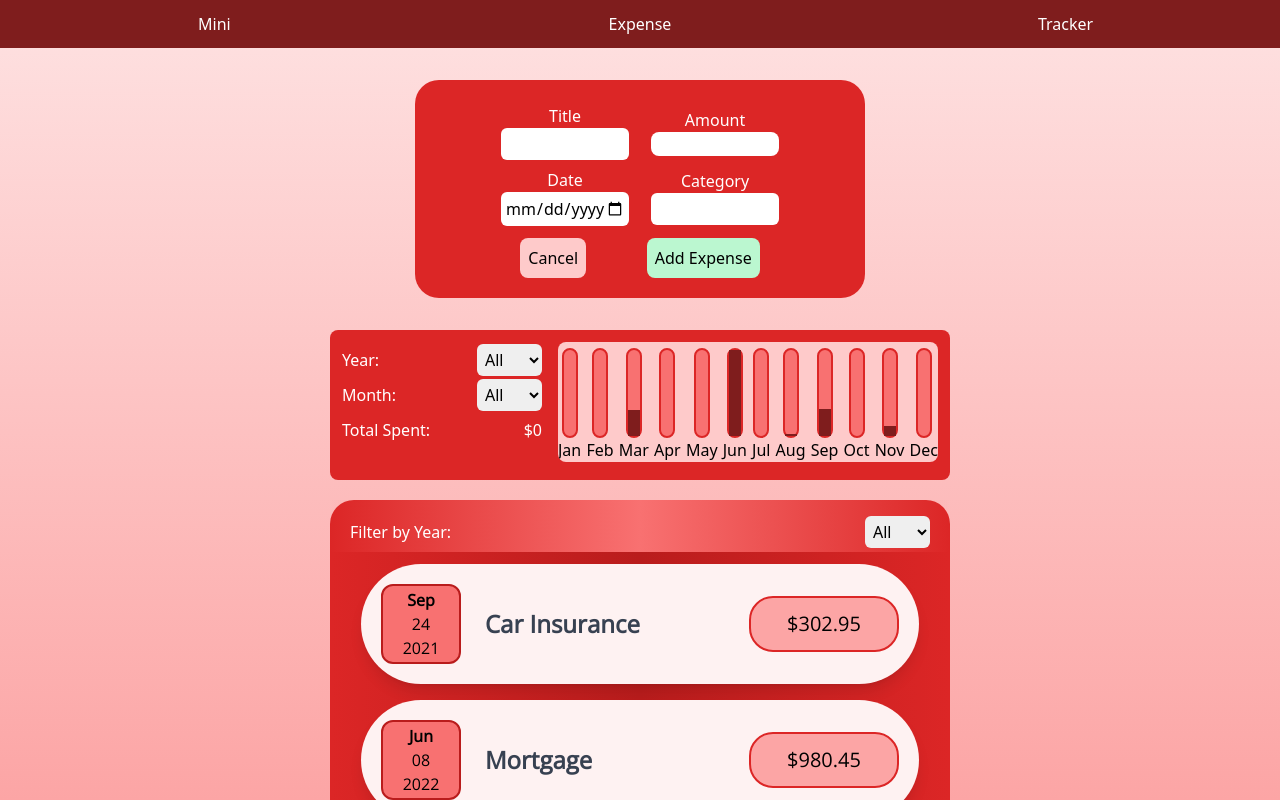
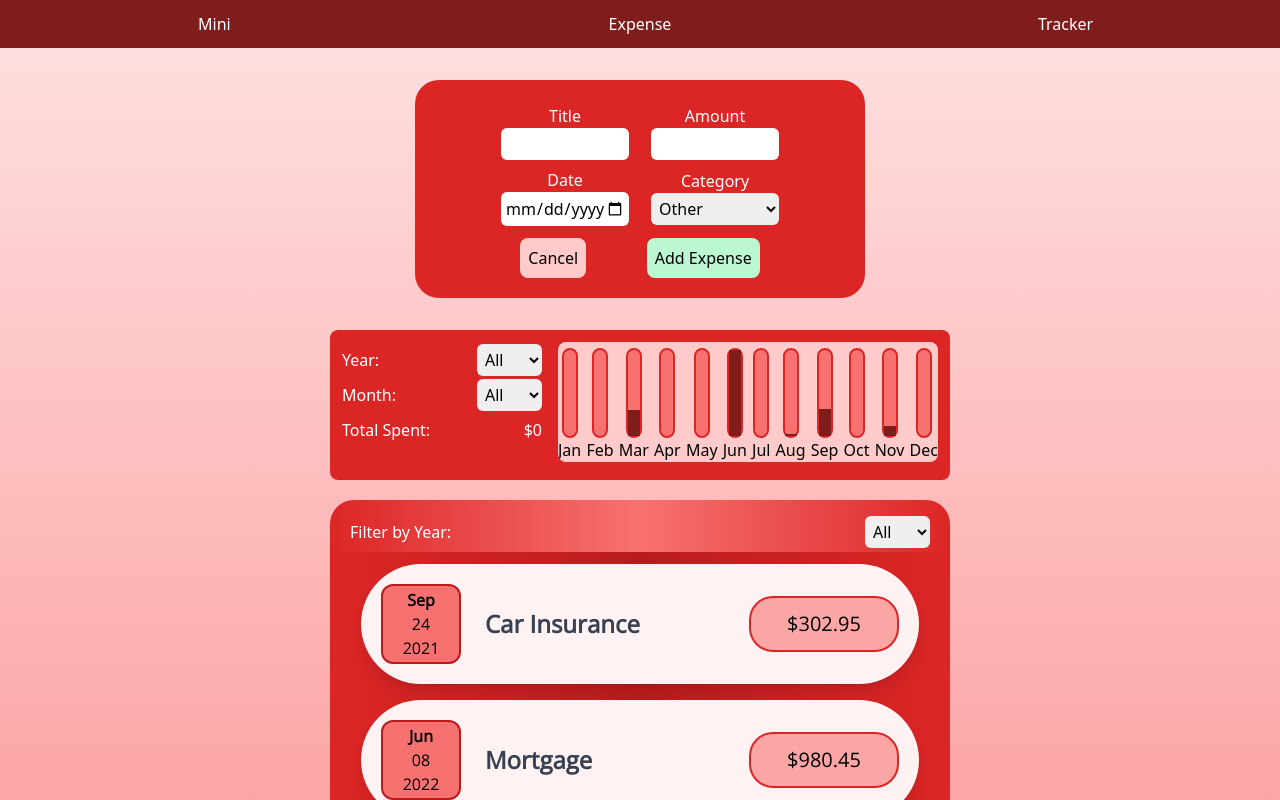
Before and after one commit to 90sPixelDev/react-expanse-tracker, a React (Create React App) app: page / in a window 1280 px wide. Both pictures are taken after a click on the button "Add Expense". Built offline with nearby package versions, Linux system fonts and the light colour scheme.

Commit message:
added a modal error with the use of portals (enjoyed it was fun to figure out) added a category selection (still not fully implemented)

```diff
--- a/public/index.html
+++ b/public/index.html
@@ -3,15 +3,23 @@
 	<head>
 		<meta charset="utf-8" />
 		<link rel="icon" href="%PUBLIC_URL%/favicon.ico" />
-		<meta name="viewport" content="width=device-width, initial-scale=1, minimum-scale=1.0" />
+		<meta
+			name="viewport"
+			content="width=device-width, initial-scale=1, minimum-scale=1.0"
+		/>
 		<meta name="theme-color" content="#000000" />
-		<meta name="description" content="Web site created using create-react-app" />
+		<meta
+			name="description"
+			content="Web site created using create-react-app"
+		/>
 		<link rel="apple-touch-icon" href="%PUBLIC_URL%/logo192.png" />
 		<link rel="manifest" href="%PUBLIC_URL%/manifest.json" />
 		<title>React Expanse Tracker</title>
 	</head>
 	<body>
 		<noscript>You need to enable JavaScript to run this app.</noscript>
+		<div id="backdrop-root"></div>
+		<div id="overlay-root"></div>
 		<div id="root"></div>
 	</body>
 </html>
--- a/src/App.js
+++ b/src/App.js
@@ -1,7 +1,7 @@
 import React, { useState } from 'react';
 import './tailwind.css';
 import Expenses from './components/Expenses/Expenses';
-import HomeBody from './components/UI/HomeBody';
+import Wrapper from './components/UI/Wrapper';
 import NewExpense from './components/NewExpense/NewExpense';
 import Stats from './components/stats/Stats';
 import Header from './components/UI/Header';
@@ -57,13 +57,13 @@ const App = () => {
 	};
 
 	return (
-		<HomeBody>
+		<Wrapper>
 			<Header />
 			<NewExpense onAddExpense={addExpenseHandler} />
 			<Stats data={expenses}></Stats>
 			<Expenses items={expenses} />
 			<Footer />
-		</HomeBody>
+		</Wrapper>
 	);
 };
 
--- a/src/components/NewExpense/ExpenseForm.js
+++ b/src/components/NewExpense/ExpenseForm.js
@@ -10,7 +10,6 @@ const ExpenseForm = (props) => {
 		controlParent: 'm-auto sm:p-1',
 		label: 'text-white flow-root text-center text-sm sm:text-base',
 		input: 'w-[5em] sm:w-[8em] rounded-md p-1',
-		amtInput: 'w-[5em] sm:w-[8em] rounded-lg m-auto flow-root',
 		buttons: 'flex flex-row my-2',
 		new: 'bg-white sm:hover:bg-gray-200 p-1 rounded-lg m-auto sm:p-2',
 		submit: 'bg-green-200 sm:hover:bg-green-400 p-1 rounded-lg m-auto sm:p-2',
@@ -20,6 +19,7 @@ const ExpenseForm = (props) => {
 	const [enteredTitle, setEnteredTitle] = useState('');
 	const [enteredAmt, setEnteredAmt] = useState('');
 	const [enteredDate, setEnteredDate] = useState('');
+	const [enteredCat, setEnteredCat] = useState('');
 
 	const titleChangedHandler = (e) => {
 		setEnteredTitle(e.target.value);
@@ -34,6 +34,14 @@ const ExpenseForm = (props) => {
 
 	const submitHandler = (e) => {
 		e.preventDefault();
+
+		if (enteredAmt === '' || enteredTitle === '' || enteredDate === '') {
+			props.invalidSub();
+			setEnteredTitle('');
+			setEnteredAmt('');
+			setEnteredDate('');
+			return;
+		}
 
 		const expenseData = {
 			title: enteredTitle,
@@ -57,7 +65,6 @@ const ExpenseForm = (props) => {
 							className={classes.input}
 							type='text'
 							name='expense-title'
-							required
 							value={enteredTitle}
 							onChange={titleChangedHandler}
 						/>
@@ -65,12 +72,11 @@ const ExpenseForm = (props) => {
 					<div className={classes.controlParent}>
 						<label className={classes.label}>Amount</label>
 						<input
-							className={classes.amtInput}
+							className={classes.input}
 							type='number'
 							min='0.01'
 							step='0.01'
 							name='expense-amount'
-							required
 							value={enteredAmt}
 							onChange={amtChangedHandler}
 						/>
@@ -85,20 +91,22 @@ const ExpenseForm = (props) => {
 							min='2019-01-01'
 							max='2022-06-01'
 							name='expense-date'
-							defaultValue='today'
-							required
 							value={enteredDate}
 							onChange={dateChangedHandler}
 						/>
 					</div>
 					<div className={classes.controlParent}>
 						<label className={classes.label}>Category</label>
-						<input
+						<select
 							className={classes.input}
-							type='text'
 							name='expense-cat'
-							required
-						/>
+						>
+							<option>Other</option>
+							<option>Bill</option>
+							<option>Food</option>
+							<option>Fun</option>
+							<option>Debt</option>
+						</select>
 					</div>
 				</div>
 				<div className={classes.buttons}>
@@ -122,6 +130,7 @@ ExpenseForm.propTypes = {
 	onNewExpenseData: PropTypes.func,
 	onAdded: PropTypes.func,
 	revealFormHandler: PropTypes.func,
+	invalidSub: PropTypes.func,
 };
 
 export default ExpenseForm;
--- a/src/components/NewExpense/NewExpense.js
+++ b/src/components/NewExpense/NewExpense.js
@@ -2,6 +2,7 @@ import React, { useRef, useState, useEffect } from 'react';
 import ExpenseForm from './ExpenseForm';
 import PropTypes from 'prop-types';
 import autoAnimate from '@formkit/auto-animate';
+import Modal from '../UI/Modal';
 
 const NewExpense = (props) => {
 	const classes = {
@@ -35,6 +36,11 @@ const NewExpense = (props) => {
 		</div>
 	);
 
+	const [invalid, setInvalid] = useState(false);
+	const error = () => {
+		setInvalid((prevState) => !prevState);
+	};
+
 	return (
 		<section className={classes.sectionNew} ref={animParent}>
 			{!revealedForm && (
@@ -51,8 +57,10 @@ const NewExpense = (props) => {
 				<ExpenseForm
 					onNewExpenseData={newExpenseData}
 					revealFormHandler={RevealFormHandler}
+					invalidSub={error}
 				/>
 			)}
+			{invalid && <Modal finalConfirm={error} />}
 		</section>
 	);
 };
--- a/src/components/UI/HomeBody.js
+++ /dev/null
@@ -1,16 +0,0 @@
-import React from 'react';
-import PropTypes from 'prop-types';
-
-const HomeBody = (props) => {
-	const classes = {
-		homeBody:
-			'absolute w-full grid grid-rows-layout sm:grid-rows-smLayout gap-5 place-items-center',
-	};
-	return <section className={classes.homeBody}>{props.children}</section>;
-};
-
-HomeBody.propTypes = {
-	children: PropTypes.node,
-};
-
-export default HomeBody;
--- /dev/null
+++ b/src/components/UI/Modal.js
@@ -0,0 +1,52 @@
+import React from 'react';
+import ReactDOM from 'react-dom';
+import PropTypes from 'prop-types';
+
+const classes = {
+	backdrop:
+		'fixed z-10 top-0 left-0 flex flex-row place-items-center place-content-center bg-gray-800 bg-opacity-50 w-[100vw] h-[100vh]',
+	container: 'absolute w-[20vw] h-[10vh] p-4 bg-white rounded-lg',
+	title: 'm-auto mb-1 text-lg font-bold text-center',
+	text: 'm-auto text-center',
+	button: 'flow-root m-auto mt-2 bg-gray-300 px-4 py-1 rounded-lg border-gray-500 border-2 hover:bg-gray-400',
+};
+
+const ModalBackdrop = (props) => {
+	return (
+		<div className={classes.backdrop} id='modal-backdrop'>
+			{' '}
+			<div className={classes.container}>
+				<h1 className={classes.title}>Error!</h1>
+				<p className={classes.text}>
+					Invalid expense info provided.
+				</p>
+				<button
+					className={classes.button}
+					onClick={props.onConfirm}
+				>
+					Ok
+				</button>
+			</div>
+		</div>
+	);
+};
+
+const Modal = (props) => {
+	return (
+		<>
+			{ReactDOM.createPortal(
+				<ModalBackdrop onConfirm={props.finalConfirm} />,
+				document.getElementById('backdrop-root')
+			)}
+		</>
+	);
+};
+
+Modal.propTypes = {
+	finalConfirm: PropTypes.func,
+};
+ModalBackdrop.propTypes = {
+	onConfirm: PropTypes.func,
+};
+
+export default Modal;
--- /dev/null
+++ b/src/components/UI/Wrapper.js
@@ -0,0 +1,15 @@
+import React from 'react';
+import PropTypes from 'prop-types';
+
+const Wrapper = (props) => {
+	const classes = {
+		Wrapper: 'absolute w-full grid grid-rows-layout sm:grid-rows-smLayout gap-5 place-items-center',
+	};
+	return <section className={classes.Wrapper}>{props.children}</section>;
+};
+
+Wrapper.propTypes = {
+	children: PropTypes.node,
+};
+
+export default Wrapper;
--- a/src/tailwind.css
+++ b/src/tailwind.css
@@ -18,3 +18,15 @@ body,
 	background: linear-gradient(to bottom, rgb(254 226 226), rgb(252 165 165));
 	overflow: auto;
 }
+#backdrop-root {
+	position: fixed;
+	top: 0;
+	left: 0;
+	z-index: 1;
+}
+#overlay-root {
+	position: fixed;
+	top: 0;
+	left: 0;
+	z-index: 2;
+}
```
Also changed, not shown: src/tailwind.output.css.
